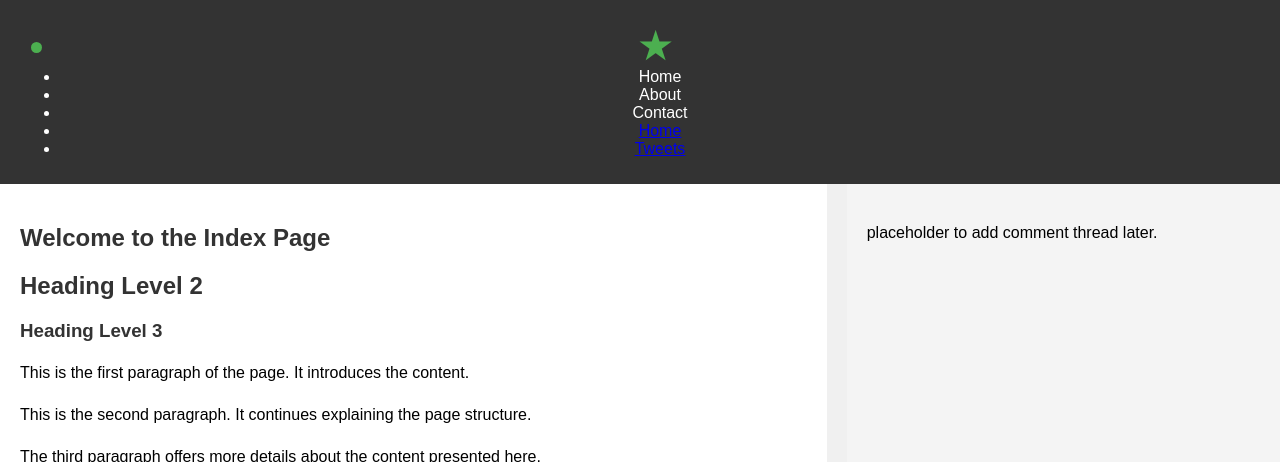
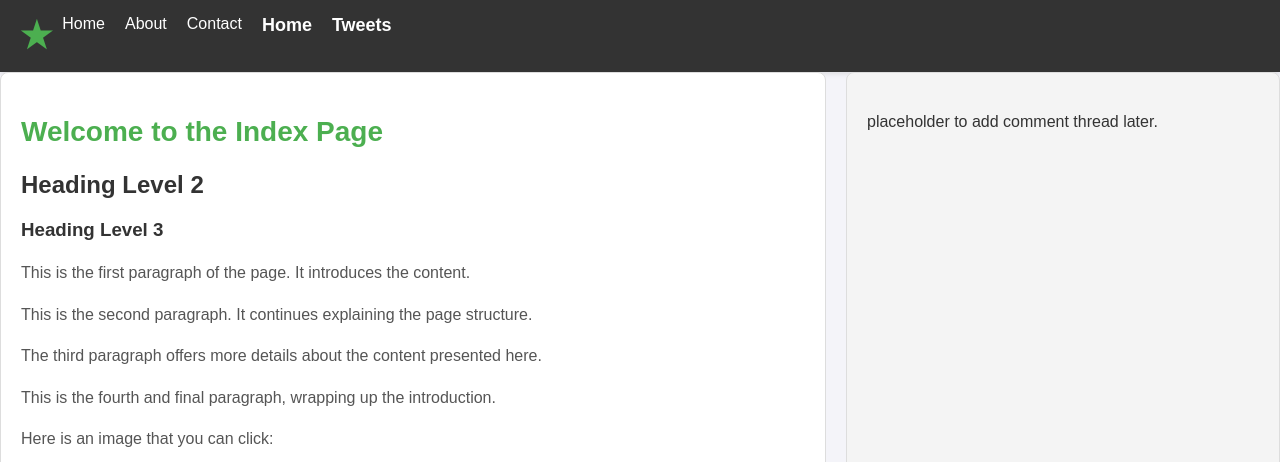
Before and after one commit to yusufqasala/My_First_Portfolio, a plain HTML site: page css_basic/index.html in a window 1280 px wide. Shown: the top 462 px of the page. Drawn offline with Linux system fonts and the light colour scheme.

Commit message:
Update styles.css

```diff
--- a/css_basic/styles.css
+++ b/css_basic/styles.css
@@ -5,6 +5,9 @@ body {
   margin: 0;
   padding: 0;
   font-family: Arial, sans-serif;
+  background-color: #f4f4f9; /* Light grey background for the entire page */
+    font-family: 'Arial', sans-serif;
+    color: #333; /* Text color */
 }
 .logo {
     font-size: 36px; /* Make the logo bigger */
@@ -37,17 +40,74 @@ aside {
   padding: 20px;
   background-color: #f4f4f4;
 }
+article h1 {
+    color: #4CAF50; /* Green color for headings */
+    font-size: 28px;
+}
+
+article p {
+    line-height: 1.6; /* Line height for better readability */
+    font-size: 16px;
+    color: #555; /* Darker grey text for paragraphs */
+}
+button:hover, a:hover {
+    background-color: #4CAF50; /* Green background on hover */
+    color: white; /* White text on hover */
+}
+img {
+    border-radius: 10px; /* Rounded corners for images */
+    box-shadow: 0 4px 8px rgba(0, 0, 0, 0.1); /* Subtle shadow */
+}
 
 /* Style for <header> and <footer> */
 header, footer {
-  padding: 10px 20px;
-  background-color: #333;
-  color: white;
-  text-align: center;
+  background-color: #333; /* Dark background for the header */
+    color: white;  /* White text in the header */
+    padding: 15px 20px;
+    text-align: left;
+  box-shadow: 0 2px 5px rgba(0, 0, 0, 0.1);
+}
+header ul {
+    list-style: none;
+    padding: 0;
+    margin: 0;
+    display: flex;
+}
+
+header ul li {
+    margin-right: 20px;
+}
+
+header ul li a {
+    color: white;  /* White text for links */
+    text-decoration: none;
+    font-size: 18px;
+    font-weight: bold;
+}
+
+header ul li a:hover {
+    color: #4CAF50;  /* Change color to green on hover */
+}
+article, aside {
+    padding: 20px;
+    border: 1px solid #ddd; /* Light gray border */
+    border-radius: 8px; /* Rounded corners */
+}
+
+article {
+    background-color: white;
+    margin-right: 20px;
+}
+
+aside {
+    background-color: #f4f4f4;
 }
 
 footer {
-  margin-top: auto; /* Pushes footer to the bottom */
+  background-color: #333; /* Same dark background for the footer */
+    color: white;
+    padding: 10px 20px;
+    text-align: center;
 }
 /* Base styles for larger screens (this is the layout we set earlier) */
 body.works_on_smartphone main {
```
